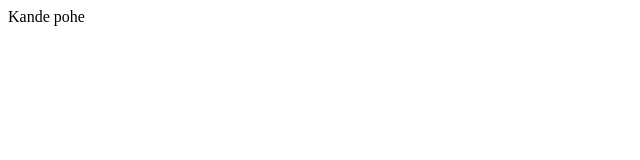
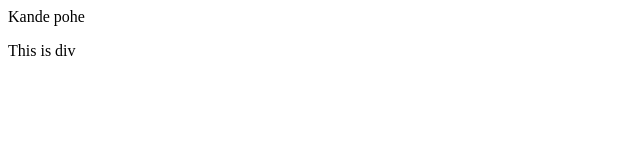
Before and after one commit to Amanpandey001/Ts2, a plain HTML site: page index.html in a window 1280 px wide. Shown: the full height of the page, 0-640 px from the left. Drawn offline with Linux system fonts and the light colour scheme.

Commit message:
Adding new feature

```diff
--- a/index.html
+++ b/index.html
@@ -1 +1,2 @@
 <p>Kande pohe</p>
+<div>This is div</div>
```
